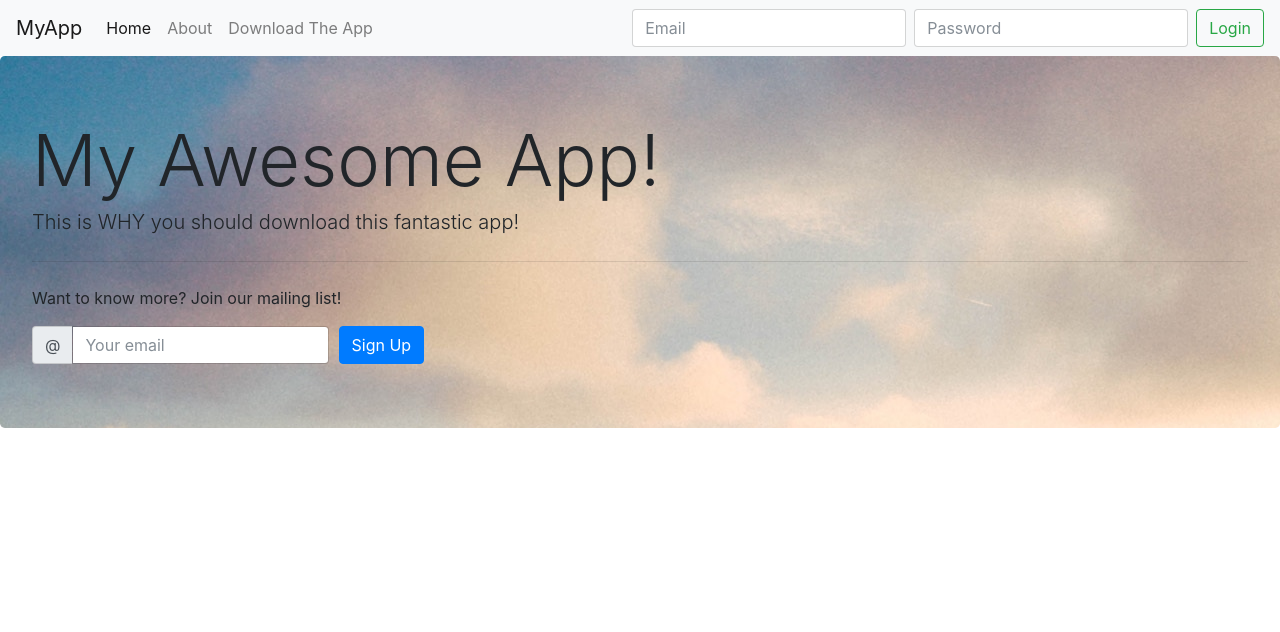
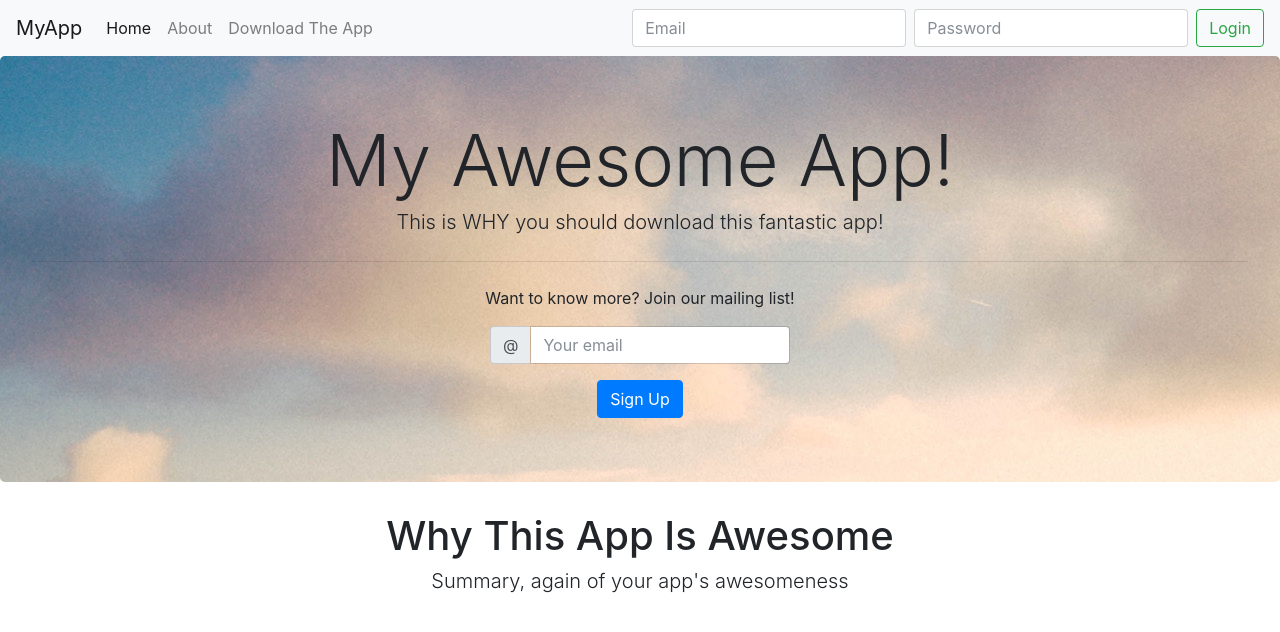
Before and after one commit to AlvinKang/AppSite, a plain HTML site: page index.html in a window 1280 px wide. Drawn offline with nearby package versions, Linux system fonts and the light colour scheme.

Commit message:
Center jumbotron content; add and center heading for next section

```diff
--- a/index.html
+++ b/index.html
@@ -11,6 +11,15 @@
     <style type="text/css">
     .jumbotron {
         background-image: url(BG_bright.jpg);
+        text-align: center;
+    }
+
+    #inner-form {
+        width: 300px;
+    }
+
+    #appSummary {
+    	text-align: center;
     }
     </style>
 </head>
@@ -46,19 +55,23 @@
         <hr class="my-4">
         <p>Want to know more? Join our mailing list!</p>
         <form>
-            <div class="form-row align-items-center">
-                <div class="col-sm-3">
-                    <label class="sr-only" for="inlineFormInputGroupUsername">Your Email</label>
-                    <div class="input-group mb-2 mb-sm-0">
-                        <div class="input-group-addon">@</div>
-                        <input type="text" class="form-control" id="inlineFormInputGroupUsername" placeholder="Your email">
-                    </div>
-                </div>
-                <div class="col-auto">
-                    <button type="submit" class="btn btn-primary">Sign Up</button>
+            <div class="form-group mx-auto" id="inner-form">
+                <label class="sr-only" for="email">Your Email</label>
+                <div class="input-group">
+                    <div class="input-group-addon">@</div>
+                    <input type="email" class="form-control" id="email" placeholder="Your email">
                 </div>
             </div>
+            <button type="submit" class="btn btn-primary">Sign Up</button>
         </form>
+    </div>
+    <div class="container-fluid">
+        <div class="row" id="appSummary">
+            <div class="col">
+                <h1>Why This App Is Awesome</h1>
+                <p class="lead">Summary, again of your app's awesomeness</p>
+            </div>
+        </div>
     </div>
     <!-- Scripts -->
     <script src="https://code.jquery.com/jquery-3.2.1.slim.min.js" integrity="sha384-KJ3o2DKtIkvYIK3UENzmM7KCkRr/rE9/Qpg6aAZGJwFDMVNA/GpGFF93hXpG5KkN" crossorigin="anonymous"></script>
```
